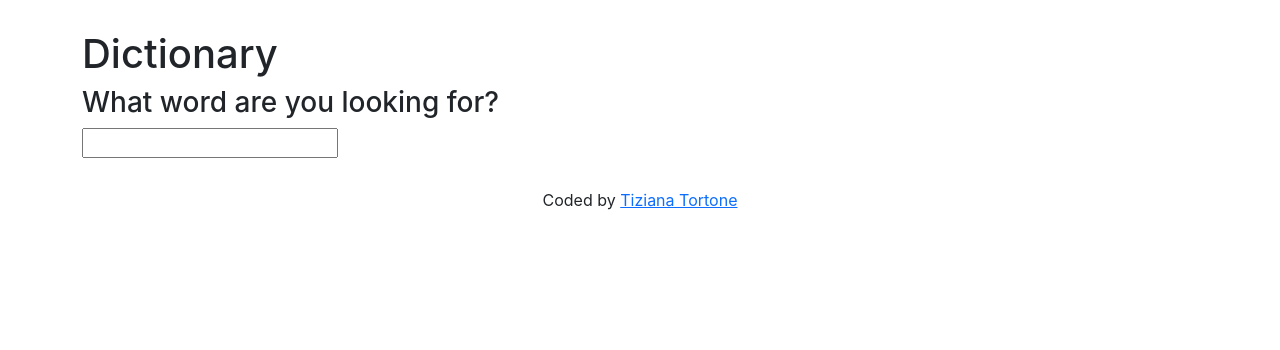
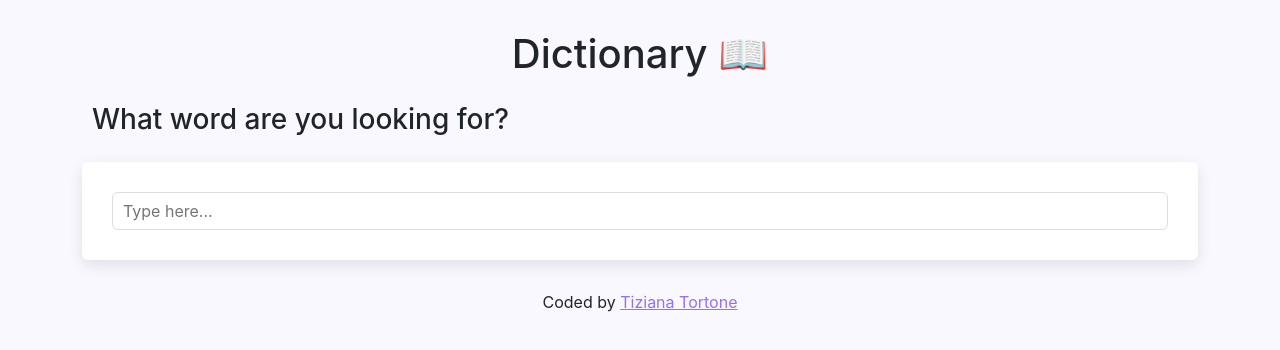
Before and after one commit to tizianatortone/dictionary-app, a React (Create React App) app: page / in a window 1280 px wide. Shown: the top 350 px of the page. Built offline with nearby package versions, Linux system fonts and the light colour scheme.

Commit message:
css styling

```diff
--- a/src/App.css
+++ b/src/App.css
@@ -1,3 +1,10 @@
+body {
+  background: #f9f8fe;
+}
+
+a {
+  color: #9670f4;
+}
 .App-header {
   margin: 30px 0;
 }
--- a/src/Dictionary.css
+++ b/src/Dictionary.css
@@ -0,0 +1,28 @@
+.Dictionary .title {
+  text-align: center;
+  margin: 20px 0;
+}
+
+.Dictionary h3 {
+  margin: 25px 10px;
+}
+.Dictionary section {
+  background: white;
+  padding: 30px;
+  border-radius: 6px;
+  box-shadow: 0px 5px 15px rgba(0 0 0 / 10%);
+  margin: 20px 0;
+}
+
+.Dictionary input {
+  width: 100%;
+  padding: 6px 10px;
+  border: 1px solid #ddd;
+  color: #333;
+  border-radius: 6px;
+}
+
+.Dictionary .hint {
+  font-size: 11px;
+  margin-top: 5px;
+}
--- a/src/Dictionary.js
+++ b/src/Dictionary.js
@@ -23,11 +23,14 @@ setResults(response.data[0]);
     }
     return(
         <div className="Dictionary">
-            <h1>Dictionary</h1>
+            <h1 className="title">Dictionary 📖 </h1>
             <h3>What word are you looking for? </h3>
+            <section>
           <form onSubmit={search}>
-              <input type="search" onChange={handleKeywordChange}/>
+              <input type="search" placeholder="Type here..." onChange={handleKeywordChange}/>
           </form>
+
+          </section>
           <Results results={results}/>
         </div>
     )
--- /dev/null
+++ b/src/Meaning.css
@@ -0,0 +1,9 @@
+.Meaning h3 {
+  text-transform: capitalize;
+}
+
+.Meaning .example {
+  font-size: 13px;
+  opacity: 0.6;
+  margin-top: 7px;
+}
--- a/src/Meaning.js
+++ b/src/Meaning.js
@@ -1,5 +1,6 @@
 import React from "react";
 import Synonyms from "./Synonyms";
+import "./Meaning.css";
 
 export default function Meaning (props) {
     return (
@@ -8,10 +9,14 @@ export default function Meaning (props) {
         {props.meaning.definitions.map(function(definition, index) {
             return(
                 <div key={index}>
-                    <p>
-                    <strong>Definition: </strong>{definition.definition}
+
+                    <p className="definition">
+                    {definition.definition}
                     <br />
-                    <strong>Example: </strong><em>{definition.example}</em>
+                    <div className="example">
+                    <em>{definition.example}</em>
+</div>
+
                     <br />
                     <Synonyms synonyms={definition.synonyms} />
 
--- /dev/null
+++ b/src/Phonetic.css
@@ -0,0 +1,23 @@
+.Phonetic {
+  height: 60px;
+}
+
+.Phonetic a {
+  border: 1px solid #ddd;
+  text-decoration: none;
+  padding: 8px 15px;
+  font-size: 12px;
+  font-weight: bold;
+  margin-right: 10px;
+  border-radius: 20px;
+  transition: all 150ms ease-in-out;
+}
+
+.Phonetic a:hover {
+  background: #9670f4;
+  color: white;
+}
+
+.Phonetic .text {
+  opacity: 0.5;
+}
--- a/src/Phonetic.js
+++ b/src/Phonetic.js
@@ -1,11 +1,11 @@
 import React from "react";
+import "./Phonetic.css";
 
 export default function Phonetic (props) {
     return (
 <div className="Phonetic">
     <a href={props.phonetic.audio} target="_blank" rel="noreferrer">Listen</a>
-    <br />
-    {props.phonetic.text}
+ <span className="text">{props.phonetic.text}</span>
 </div>
     )
 }
--- /dev/null
+++ b/src/Results.css
@@ -0,0 +1,6 @@
+.Results h2 {
+  font-size: 36px;
+  font-weight: bold;
+  line-height: 1.5;
+  text-transform: capitalize;
+}
--- a/src/Results.js
+++ b/src/Results.js
@@ -1,11 +1,13 @@
 import React from "react";
 import Meaning from "./Meaning";
 import Phonetic from "./Phonetic";
+import "./Results.css";
 
 export default function Results (props) {
     if (props.results) {
         return (
              <div className="Results">
+                 <section>
             <h2>{props.results.word}</h2>
             {props.results.phonetics.map(function(phonetic, index){
                 return (
@@ -14,11 +16,12 @@ export default function Results (props) {
                         </div>
                 )
             })}
+            </section>
             {props.results.meanings.map(function (meaning, index) {
                 return (
-                <div key={index}>
+                <section key={index}>
                 <Meaning meaning={meaning} />
-                </div>
+                </section>
                 );
     })}
         </div>
--- /dev/null
+++ b/src/Synonyms.css
@@ -0,0 +1,16 @@
+.Synonyms {
+  margin: 15px 0 0;
+  padding: 0;
+}
+
+.Synonyms p {
+  opacity: 0.8;
+  font-size: 15px;
+}
+
+.Synonyms li {
+  display: inline-block;
+  padding-right: 15px;
+  text-transform: capitalize;
+  font-size: 14px;
+}
--- a/src/Synonyms.js
+++ b/src/Synonyms.js
@@ -1,10 +1,13 @@
 import React from "react";
+import "./Synonyms.css";
 
 export default function Synonyms (props) {
     if (props.synonyms) {
     return (
-        <ul className="Synonyms">
-            <strong>Synonyms: </strong>
+        <span className="Synonyms">
+        <p><em>Synonyms: </em></p>
+        <ul>
+
             {props.synonyms.map(function(synonym, index) {
                 return (
                     <li key={index}>
@@ -12,6 +15,7 @@ export default function Synonyms (props) {
                 )
             })}
         </ul>
+        </span>
     )
     } else {
         return null
```
